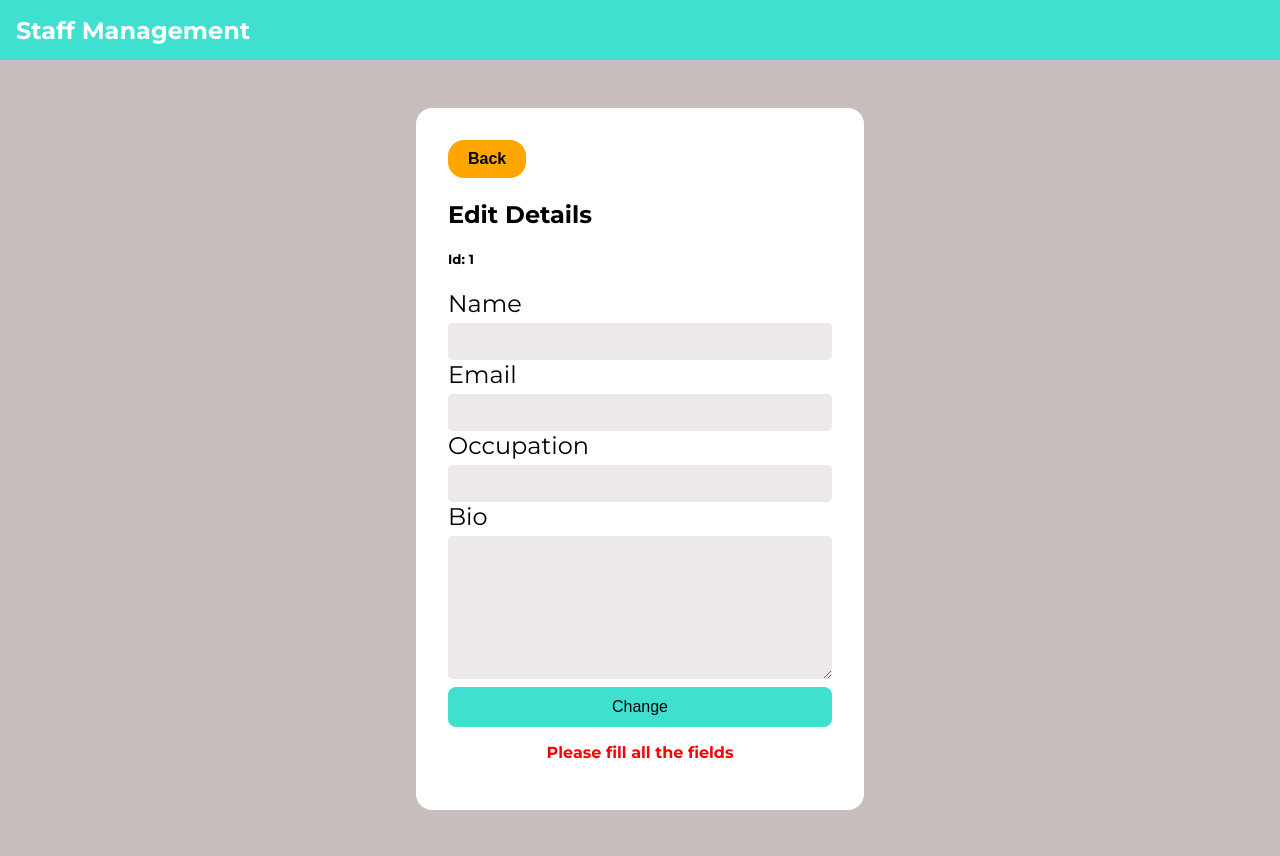
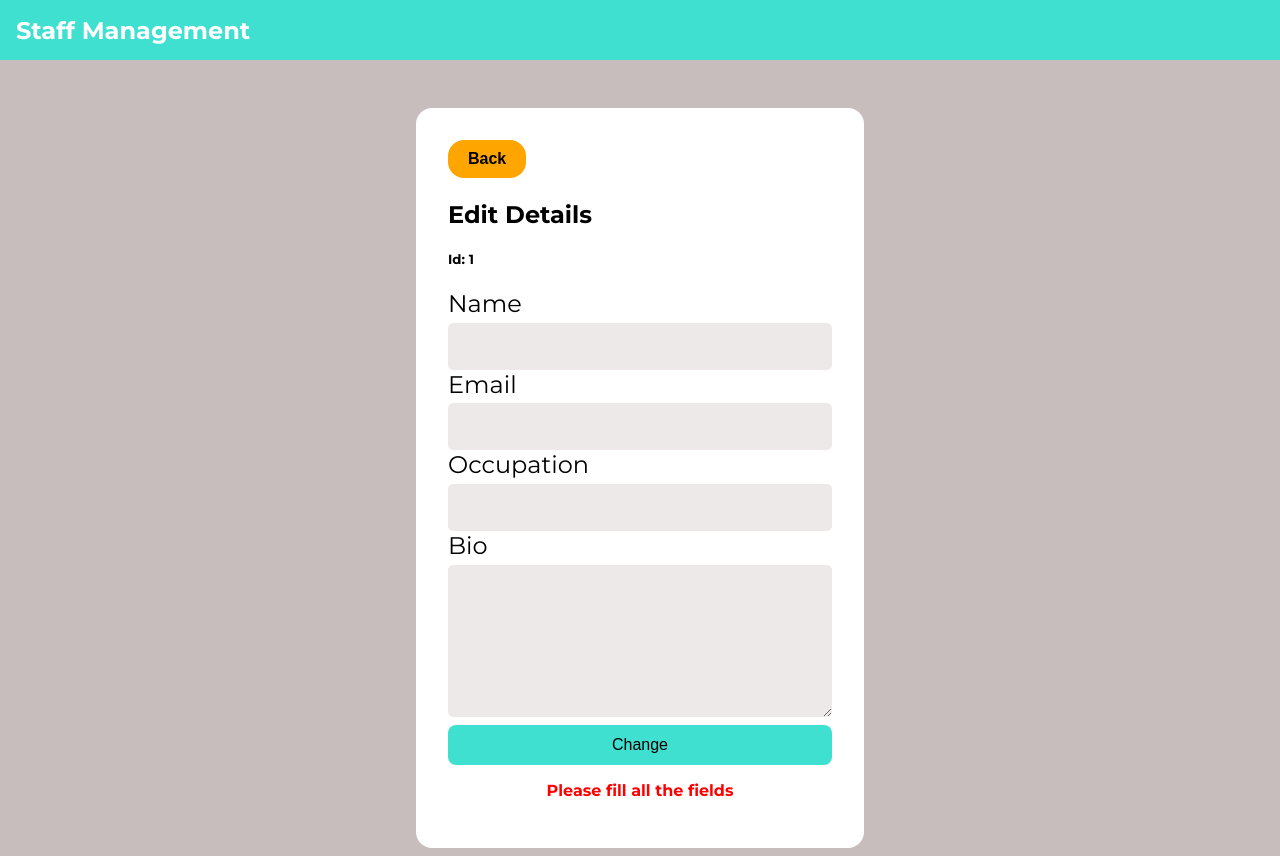
Before and after one commit to vicowiti/js-interview-project, a React (Create React App) app: page /1 in a window 1280 px wide. Before the commit the page ends 818 px from the top, so only its background shows below. Built offline with nearby package versions, Linux system fonts and the light colour scheme.

Commit message:
Gave the form a border on mobile

```diff
--- a/src/components/EditForm/Editform.css
+++ b/src/components/EditForm/Editform.css
@@ -22,7 +22,7 @@
 
 input,
 textarea {
-  padding: 0.7rem;
+  padding: 1rem;
   border-radius: 5px;
   border: none;
   background-color: #ede9e8;
@@ -66,8 +66,8 @@ label {
     margin-top: 3rem;
     margin-bottom: 0.5rem;
     padding: 1.5rem;
+    max-width: 100vw;
     width: 90vw;
-    max-width: 100vw;
     background: #fff;
     border-radius: 1rem;
   }
```
